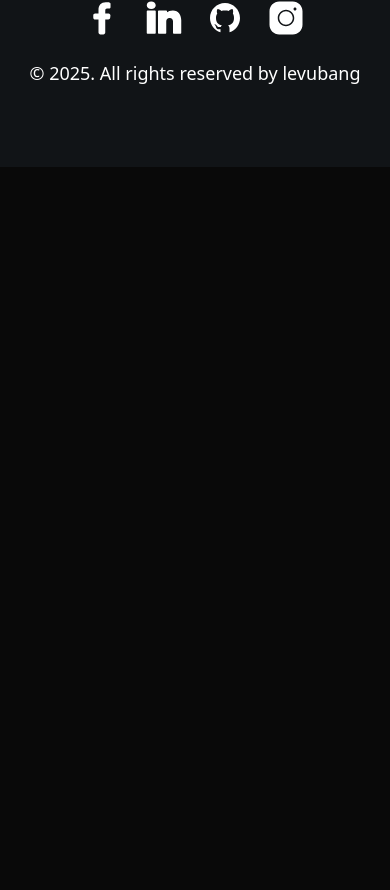
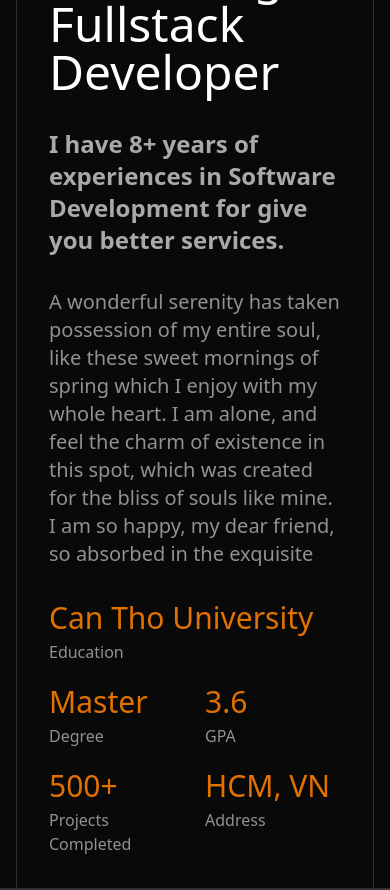
Before and after one commit to wuubangdev/wuu_portfolio, a Next.js app: page / in a window 390 px wide. Shown: the part 1000-1890 px from the top of the page. Before the commit the page ends 1167 px from the top, so only its background shows below. Built offline with nearby package versions, Linux system fonts and the light colour scheme.

Commit message:
mobile about

```diff
--- a/src/app/page.tsx
+++ b/src/app/page.tsx
@@ -10,7 +10,7 @@ export default function Home() {
   return (
     <>
       <HeroSection />
-      {/* <About /> */}
+      <About />
       {/* <Services /> */}
       {/* <Projects /> */}
       {/* <Skills /> */}
--- a/src/components/about/About.tsx
+++ b/src/components/about/About.tsx
@@ -4,10 +4,10 @@ import Image from 'next/image';
 
 const About: React.FC = () => {
     return (
-        <section className='w-full flex border-b-[1px] border-white/15 justify-center px-28'>
-            <div className='w-full flex flex-col gap-6 border-x-[1px] border-white/15 lg:py-32 lg:px-20 md:py-20 md:px-10 sm:py-10 sm:px-5'>
+        <section className='w-full flex border-b-[1px] border-white/15 justify-center md:px-28 px-4'>
+            <div className='w-full flex flex-col gap-6 border-x-[1px] border-white/15 p-8 lg:py-32 lg:px-20 md:py-20 md:px-10 sm:py-10 sm:px-5'>
                 <div className='grid grid-cols-1 md:grid-cols-2 gap-16 min-h-[100vh]'>
-                    <div className='w-full'>
+                    <div className='md:block hidden w-full'>
                         <div className='w-full sticky top-28 flex items-center justify-start'>
                             <div className='w-4/5 aspect-[4/5] mb-8 relative bg-amber-800'>
                                 <Image
@@ -30,29 +30,29 @@ const About: React.FC = () => {
                         <div className='w-full flex items-center justify-start'>
                             <HeaderSection title='About me' />
                         </div>
-                        <h1 className='text-[4rem] font-medium leading-none'>I Am Bang, Fullstack Developer</h1>
-                        <h5 className='text-3xl font-semibold text-[#a9a9a9]'>I have 8+ years of experiences in Software Development for give you better services.</h5>
+                        <h1 className='md:text-[4rem] text-[3rem] font-medium leading-none'>I Am Bang, Fullstack Developer</h1>
+                        <h5 className='md:text-3xl text-2xl font-semibold text-[#a9a9a9]'>I have 8+ years of experiences in Software Development for give you better services.</h5>
                         <p className='text-xl font-extralight text-[#919195]'>A wonderful serenity has taken possession of my entire soul, like these sweet mornings of spring which I enjoy with my whole heart. I am alone, and feel the charm of existence in this spot, which was created for the bliss of souls like mine. I am so happy, my dear friend, so absorbed in the exquisite </p>
-                        <div className='pt-8 grid grid-cols-2 gap-10'>
-                            <div className='col-span-2 flex flex-col gap-2 cursor-pointer'>
-                                <div className='text-5xl text-amber-600 font-medium'>Can Tho University</div>
+                        <div className='md:pt-8 grid grid-cols-2 md:gap-10 gap-5'>
+                            <div className='col-span-2 flex flex-col gap-1 cursor-pointer'>
+                                <div className='text-3xl md:text-5xl text-amber-600 font-medium'>Can Tho University</div>
                                 <div className='text-[1rem] text-[#919195]'>Education</div>
                             </div>
-                            <div className='flex flex-col gap-2 cursor-pointer'>
-                                <div className='text-5xl text-amber-600 font-medium'>Master</div>
+                            <div className='flex flex-col gap-1 cursor-pointer'>
+                                <div className='text-3xl md:text-5xl text-amber-600 font-medium'>Master</div>
                                 <div className='text-[1rem] text-[#919195]'>Degree</div>
                             </div>
-                            <div className='flex flex-col gap-2 cursor-pointer'>
-                                <div className='text-5xl text-amber-600 font-medium'>3.6</div>
+                            <div className='flex flex-col gap-1 cursor-pointer'>
+                                <div className='text-3xl md:text-5xl text-amber-600 font-medium'>3.6</div>
                                 <div className='text-[1rem] text-[#919195]'>GPA</div>
                             </div>
 
-                            <div className='flex flex-col gap-2 cursor-pointer'>
-                                <div className='text-5xl text-amber-600 font-medium'>500+</div>
+                            <div className='flex flex-col gap-1 cursor-pointer'>
+                                <div className='text-3xl md:text-5xl text-amber-600 font-medium'>500+</div>
                                 <div className='text-[1rem] text-[#919195]'>Projects Completed</div>
                             </div>
-                            <div className='flex flex-col gap-2 cursor-pointer'>
-                                <div className='text-5xl text-amber-600 font-medium'>HCM, VN</div>
+                            <div className='flex flex-col gap-1 cursor-pointer'>
+                                <div className='text-3xl md:text-5xl text-amber-600 font-medium'>HCM, VN</div>
                                 <div className='text-[1rem] text-[#919195]'>Address</div>
                             </div>
                         </div>
```
